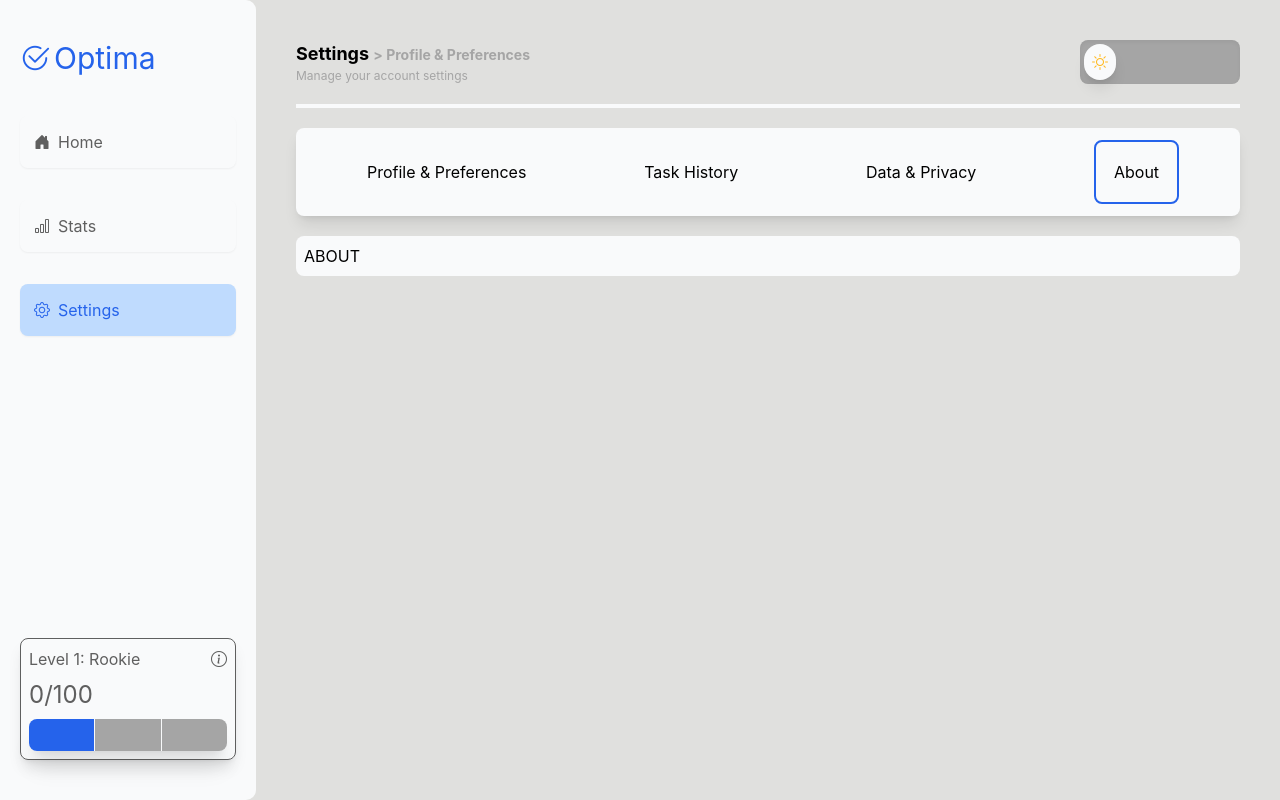
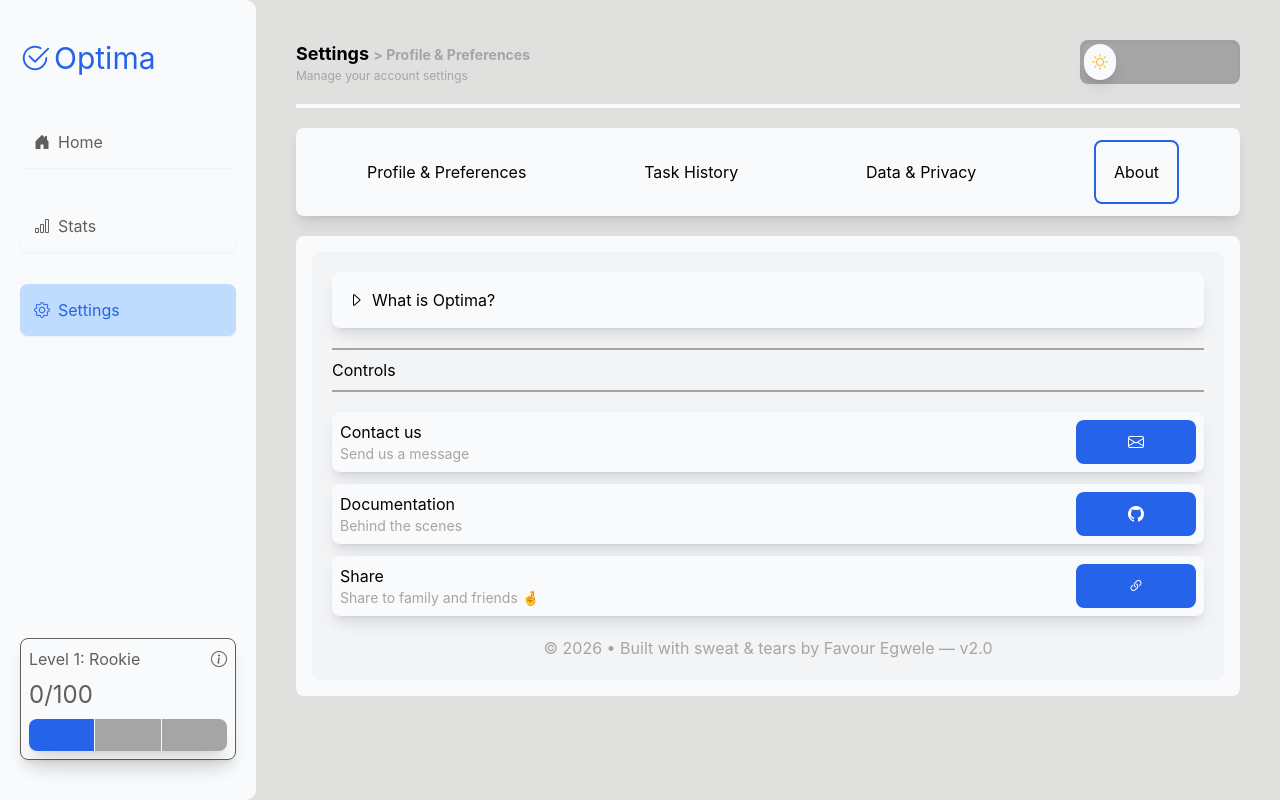
Before and after one commit to theinternetfae/Construction-site, a React (Vite) app: page /test/settings/about in a window 1280 px wide. Built offline with nearby package versions, Linux system fonts and the light colour scheme.

Commit message:
Designed about UI

```diff
--- a/src/index.css
+++ b/src/index.css
@@ -778,8 +778,12 @@ body {
           .privacy {
             @apply m-2 bg-[var(--light-grey)] rounded-lg p-5 flex flex-col gap-5;
 
-            .demacator {
-              @apply border border-[var(--light-muted-text)];
+            .separator {
+              @apply flex flex-col gap-2;
+
+              .demacator {
+                @apply border border-[var(--light-muted-text)];
+              }
             }
 
             .more-info {
@@ -797,10 +801,6 @@ body {
                   @apply p-4 flex gap-2 rounded-lg bg-[var(--mainbd-bg)] shadow-sm hidden;
                 }
               }
-            }
-
-            .separator {
-              @apply flex flex-col gap-2;
             }
 
             .task-handler {
@@ -826,6 +826,56 @@ body {
             .download {
               @apply p-3 flex gap-2 items-center justify-center rounded-lg bg-[var(--accent)] text-white font-bold cursor-pointer;
             }
+          }
+
+          .about {
+            @apply m-2 bg-[var(--light-grey)] rounded-lg p-5 flex flex-col gap-5;
+
+            .separator {
+              @apply flex flex-col gap-2;
+
+              .demacator {
+                @apply border border-[var(--light-muted-text)];
+              }
+            }
+
+            .about-info {
+              @apply flex flex-col gap-3;
+
+              .opener {
+                @apply p-4 flex gap-2 rounded-lg bg-[var(--mainbd-bg)] shadow-lg cursor-pointer transition duration-300 ease-in-out
+                hover:text-[var(--accent)];
+              }
+
+              p {
+                @apply p-4 flex gap-2 rounded-lg bg-[var(--mainbd-bg)] shadow-sm hidden;
+              }
+            }
+
+            .about-contacts {
+              @apply flex flex-col gap-3;
+
+              .contact {
+                @apply p-2 flex justify-between gap-2 rounded-lg bg-[var(--mainbd-bg)] shadow-lg;
+
+                .contact-label {
+                  @apply flex flex-col;
+
+                  .subtitle {
+                    @apply text-sm text-[var(--light-muted-text)]
+                  }
+                }
+
+                button {
+                  @apply w-30 rounded-lg bg-[var(--accent)] text-white cursor-pointer;
+                }
+              }
+            }
+
+            .copyright {
+              @apply mt-auto text-center text-[var(--light-muted-text)]
+            }
+
           }
         }
       }
--- a/src/settings pages/About.jsx
+++ b/src/settings pages/About.jsx
@@ -1,7 +1,57 @@
 function About() {
     return (
         <div className="about">
-            ABOUT
+
+            <section className="about-info">
+                <div className="opener">
+                    <i className="bi bi-caret-right"></i>
+                    What is Optima?
+                </div>
+                <p>Optima is a productivity app that analyzes task completion patterns to dynamically adapt its behavior. Its core feature, a self-evolving system, adjusts based on user consistency to encourage sustainable productivity rather than burnout.</p>
+            </section>
+
+            <section className="separator">
+                <div className="demacator"></div>
+                    <p>Controls</p>
+                <div className="demacator"></div>
+            </section>
+
+            <section className="about-contacts">
+
+                <div className="contact">
+                    <div className="contact-label">
+                        <p>Contact us</p>
+                        <p className="subtitle">Send us a message</p>
+                    </div>
+                    <button>
+                        <i className="bi bi-envelope"></i>
+                    </button>
+                </div>
+
+                <div className="contact">
+                    <div className="contact-label">
+                        <p>Documentation</p>
+                        <p className="subtitle">Behind the scenes</p>
+                    </div>
+                    <button>
+                        <i className="bi bi-github"></i>
+                    </button>
+                </div>
+
+                <div className="contact">
+                    <div className="contact-label">
+                        <p>Share</p>
+                        <p className="subtitle">Share to family and friends 🤞</p>
+                    </div>
+                    <button>
+                        <i className="bi bi-link-45deg"></i>
+                    </button>
+                </div>
+
+            </section>
+
+            <p className="copyright">© 2026 • Built with sweat & tears by Favour Egwele — v2.0</p>
+
         </div>
     );
 }
--- a/src/settings pages/Privacy.jsx
+++ b/src/settings pages/Privacy.jsx
@@ -6,18 +6,18 @@ function Privacy() {
 
                 <div className="info">
                     <div className="opener">
-                        <i class="bi bi-caret-right"></i>
+                        <i className="bi bi-caret-right"></i>
                         What data is stored?
                     </div>
-                    <p>I am info hidden by opener</p>
+                    <p>Data stored include: Tasks and schedules, completion history, app preferences, and profile info.</p>
                 </div>
 
                 <div className="info">
                     <div className="opener">
-                        <i class="bi bi-caret-right"></i>
+                        <i className="bi bi-caret-right"></i>
                         How is it stored?
                     </div>
-                    <p>I am info hidden by opener</p>
+                    <p>Your data is stored in our appWrite database where only the creator of the app, Favour Egwele, has access.</p>
                 </div>
 
             </section>
@@ -36,7 +36,7 @@ function Privacy() {
                         <p className="subtitle">Delete all tasks</p>
                     </div>
                     <button>
-                        <i class="bi bi-trash"></i>
+                        <i className="bi bi-trash"></i>
                     </button>
                 </div>
 
@@ -46,14 +46,14 @@ function Privacy() {
                         <p className="subtitle">Delete all data and preferences</p>
                     </div>
                     <button>
-                        <i class="bi bi-trash"></i>
+                        <i className="bi bi-trash"></i>
                     </button>
                 </div>
 
             </section>
 
             <button className="download">
-                <i class="bi bi-download"></i>
+                <i className="bi bi-download"></i>
                 Download your data
             </button>
 
```
